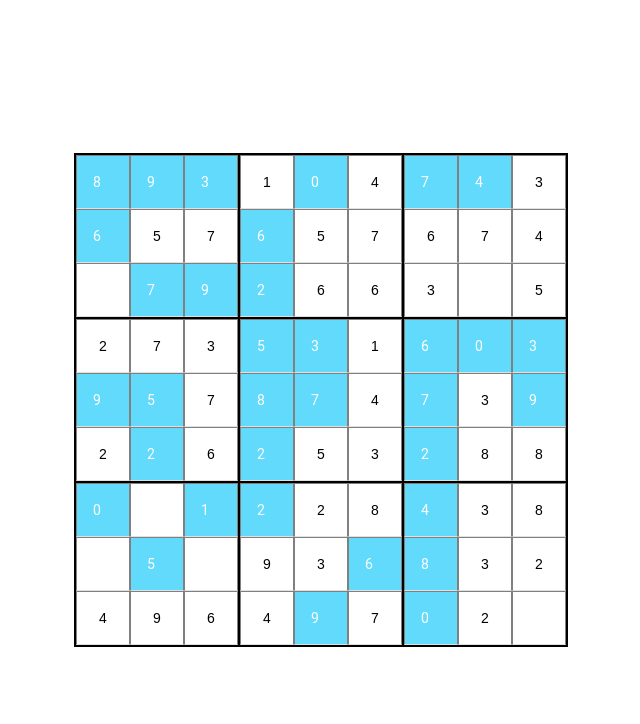
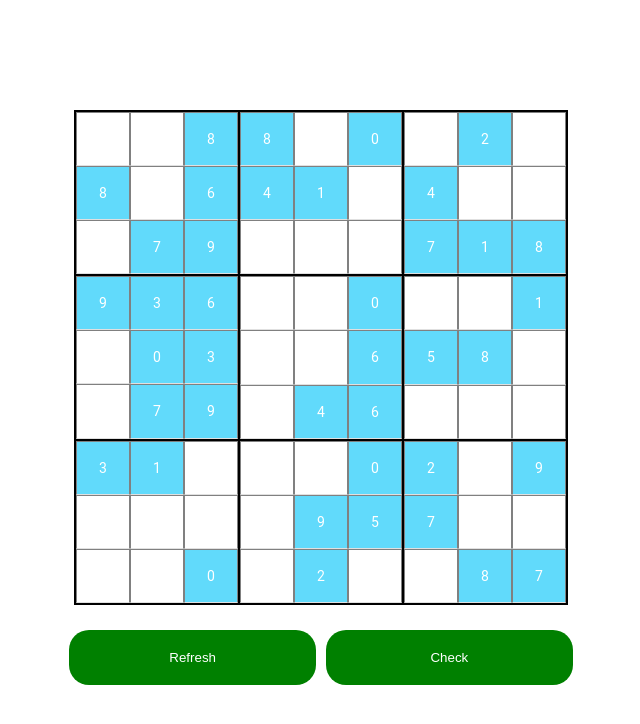
Before and after one commit to Eanam/sudoku_game, a React (Create React App) app: page / in a window 1280 px wide. Shown: the top 724 px of the page, without its empty margins (319-959 px from the left). Built offline with nearby package versions, Linux system fonts and the light colour scheme.

Commit message:
change ui

```diff
--- a/src/App.css
+++ b/src/App.css
@@ -45,6 +45,14 @@
   border: 1px solid #000;
 }
 
+.PannelButtonArea {
+  display: grid;
+  grid-template-columns: repeat(2, 1fr);
+  grid-template-rows: repeat(1, 1fr);
+  width: auto;
+  max-width: 100%;
+}
+
 .PannelItem {
   display: flex;
   justify-content: center;
@@ -85,6 +93,19 @@ input[type=number]::-webkit-outer-spin-button {
   height: 20px;
   margin: 0;
   color: white;
+  text-align: center;
+}
+
+.CommonButton {
+  background-color: green;
+  color: white;
+  padding-top: 20px;
+  padding-bottom: 20px;
+  padding-left: 100px;
+  padding-right: 100px;
+  border: none;
+  border-radius: 20px;
+  margin: 5px;
 }
 
 @keyframes App-logo-spin {
--- a/src/App.tsx
+++ b/src/App.tsx
@@ -2,6 +2,7 @@ import React from 'react';
 import logo from './logo.svg';
 import './App.css';
 import SudokuPanel from './components/SudokuPanel';
+import { Button } from '@mui/material';
 
 function App() {
 
@@ -9,10 +10,14 @@ function App() {
     return Array.from({ length: 3 }, () =>
       Array.from({ length: 3 }, () =>
         Array.from({ length: 3 }, () =>
-          Array.from({ length: 3 }, () => ({
-            modifiable: Math.random() < 0.5,
-            value: Math.floor(Math.random() * 10)
-          }))
+          Array.from({ length: 3 }, () => {
+            const modifiable = Math.random() < 0.5
+            const result = {
+              modifiable: modifiable,
+              value: modifiable ? 0 : Math.floor(Math.random() * 10)
+            }
+            return result
+          })
         )
       )
     );
@@ -43,6 +48,16 @@ function App() {
             ))
           }
         </div>
+        <div style={{ marginTop: '20px' }}></div>
+        <div className='PannelButtonArea'>
+          <button className='CommonButton'>
+                Refresh
+            </button>
+
+            <button className='CommonButton'>
+                Check
+            </button>
+        </div>
       </div>
     </div>
   );
--- a/src/components/SudokuPanel.tsx
+++ b/src/components/SudokuPanel.tsx
@@ -26,11 +26,12 @@ function SudokuPanel(props: SudokuPanelProps) {
                 <TableBody>
                     {
                         props.array.map((row, rowIndex) => (
-                            <TableRow>
+                            <TableRow key={`Row - ${rowIndex}`}>
                                 {
                                     row.map((item, itemIndex) => (
                                         <TableCell
-                                            className={item.modifiable ? "InputBox" : "NonInputBox"}>
+                                            className={item.modifiable ? "InputBox" : "NonInputBox"}
+                                            key={`Cell - ${rowIndex} - ${itemIndex}`}>
                                             {item.modifiable &&
                                                 <input
                                                 className="SudokuInput"
@@ -41,7 +42,7 @@ function SudokuPanel(props: SudokuPanelProps) {
                                                 onInput={(e) => {
                                                     const value = parseInt(e.currentTarget.value);
                                                     if (value < 1 || value > 9) {
-                                                        e.currentTarget.value = item.toString();
+                                                        e.currentTarget.value = item.value.toString();
                                                     }
                                                 }}
                                                 onChange={(e) => handleInputChange(rowIndex, itemIndex, Number(e.target.value) || 0)} />
```
